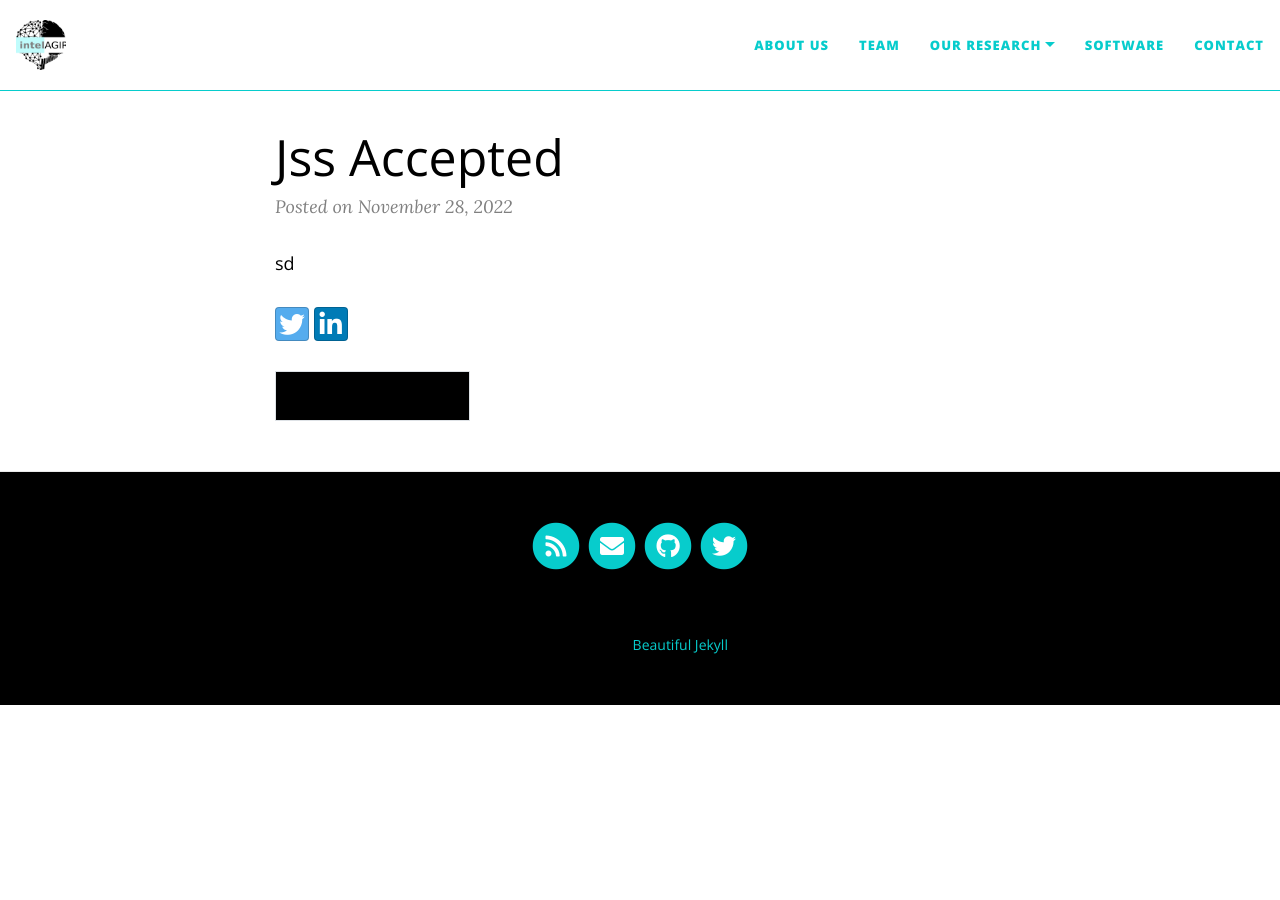
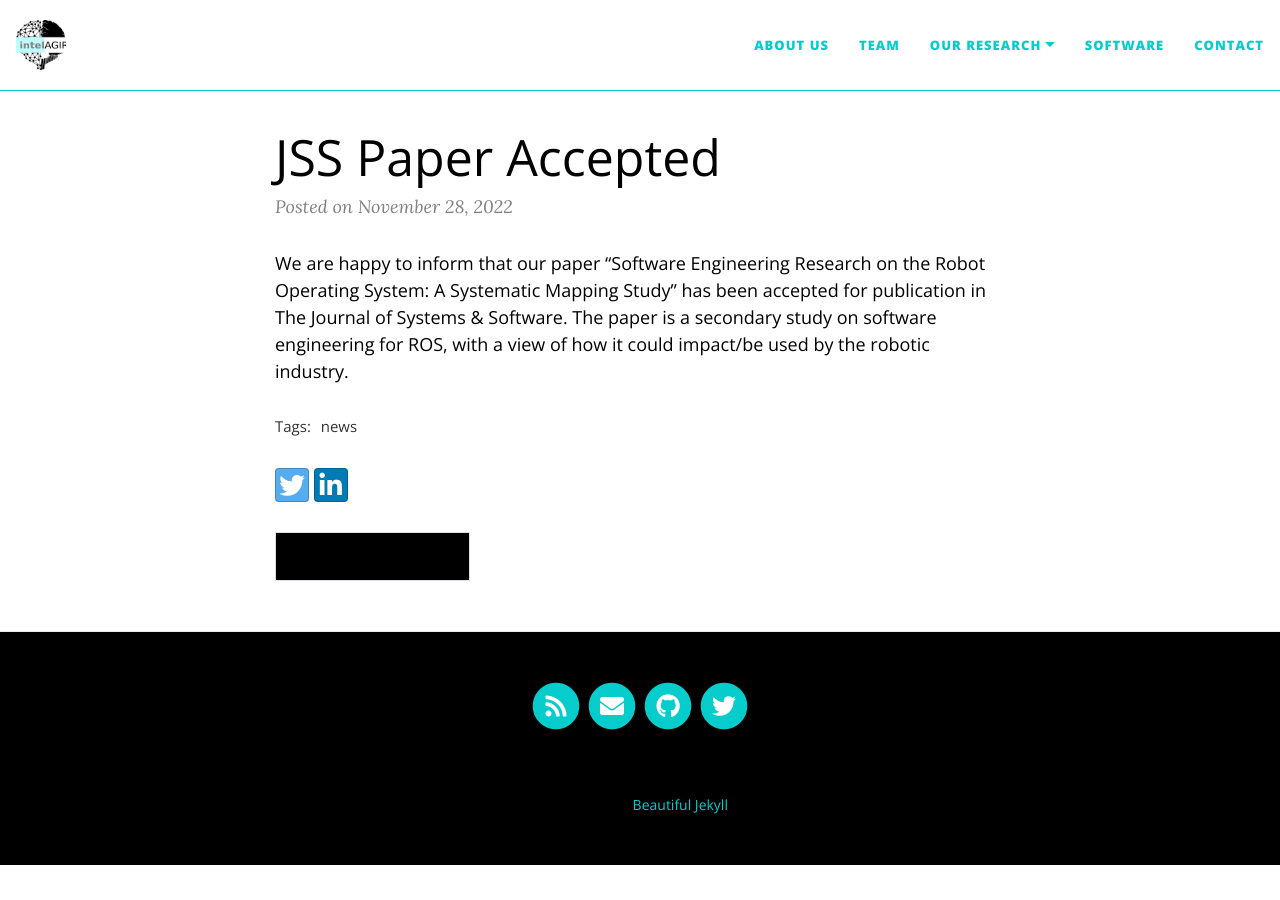
Before and after one commit to IntelAgir-Research-Group/intelagir-research-group.github.io, a Jekyll site: the page built from _posts/2022-11-28-jss-accepted.md, in a window 1280 px wide. Built offline with Jekyll 4.4.1, drawn with Linux system fonts in a browser that asks for light colours; nearby versions of some CDN libraries.

Commit message:
Update 2022-11-28-jss-accepted.md

```diff
--- a/_posts/2022-11-28-jss-accepted.md
+++ b/_posts/2022-11-28-jss-accepted.md
@@ -1 +1,8 @@
-sd
+---
+layout: post
+title: JSS Paper Accepted
+tags: [news]
+comments: true
+---
+
+We are happy to inform that our paper "Software Engineering Research on the Robot Operating System: A Systematic Mapping Study" has been accepted for publication in The Journal of Systems & Software. The paper is a secondary study on software engineering for ROS, with a view of how it could impact/be used by the robotic industry.
```
